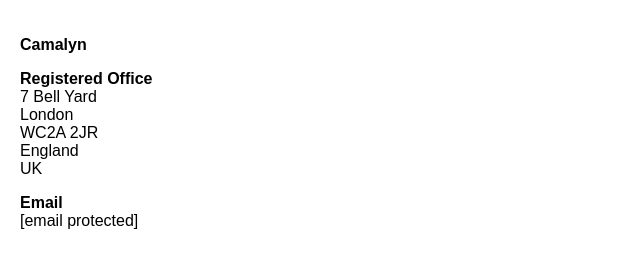
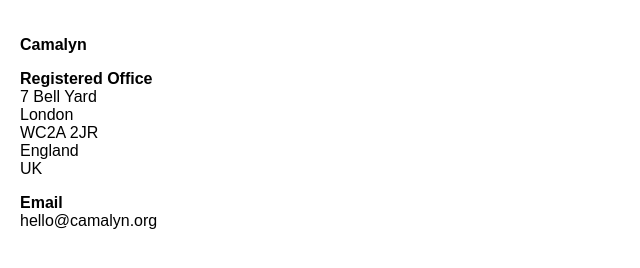
Before and after one commit to iamjamestobin/camalyn.org, a plain HTML site: page index.html in a window 1280 px wide. Shown: the full height of the page, 0-640 px from the left. Drawn offline with Linux system fonts and the light colour scheme.

Commit message:
Update index.html

```diff
--- a/index.html
+++ b/index.html
@@ -33,8 +33,15 @@
         UK</p>
 
         <p><strong>Email</strong><br>
-        <a href="/cdn-cgi/l/email-protection#3f57567f7c5e525e53465111504d58"><span class="__cf_email__" data-cfemail="1f77765f5c7e727e73667131706d78">[email&#160;protected]</span></a></p>
+  <a href="mailto:hello@camalyn.org">hello@camalyn.org</a>
     </div>
 
-<script data-cfasync="false" src="/cdn-cgi/scripts/5c5dd728/cloudflare-static/email-decode.min.js"></script></body>
+
+
+
+<!-- <script data-cfasync="false" src="/cdn-cgi/scripts/5c5dd728/cloudflare-static/email-decode.min.js"></script>
+
+-->
+
+</body>
 </html>
```
